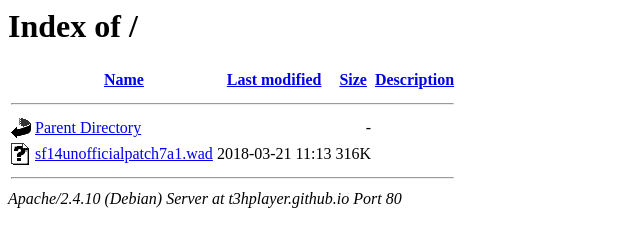
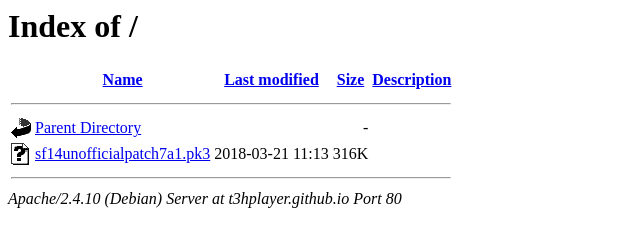
Before and after one commit to t3hplayer/t3hplayer.github.io, a plain HTML site: page index.html in a window 1280 px wide. Shown: the full height of the page, 0-640 px from the left. Drawn offline with Linux system fonts and the light colour scheme.

Commit message:
Renamed wad to pk3

```diff
--- a/index.html
+++ b/index.html
@@ -9,7 +9,7 @@
    <tr><th valign="top"><img src="/icons/blank.gif" alt="[ICO]"></th><th><a href="?C=N;O=D">Name</a></th><th><a href="?C=M;O=A">Last modified</a></th><th><a href="?C=S;O=A">Size</a></th><th><a href="?C=D;O=A">Description</a></th></tr>
    <tr><th colspan="5"><hr></th></tr>
 <tr><td valign="top"><img src="/icons/back.gif" alt="[PARENTDIR]"></td><td><a href="/">Parent Directory</a></td><td>&nbsp;</td><td align="right">  - </td><td>&nbsp;</td></tr>
-<tr><td valign="top"><img src="/icons/unknown.gif" alt="[   ]"></td><td><a href="sf14unofficialpatch7a1.wad">sf14unofficialpatch7a1.wad</a></td><td align="right">2018-03-21 11:13  </td><td align="right">316K</td><td>&nbsp;</td></tr>
+<tr><td valign="top"><img src="/icons/unknown.gif" alt="[   ]"></td><td><a href="sf14unofficialpatch7a1.pk3">sf14unofficialpatch7a1.pk3</a></td><td align="right">2018-03-21 11:13  </td><td align="right">316K</td><td>&nbsp;</td></tr>
    <tr><th colspan="5"><hr></th></tr>
 </table>
 <address>Apache/2.4.10 (Debian) Server at t3hplayer.github.io Port 80</address>
```
Also changed, not shown: 2 other files.
